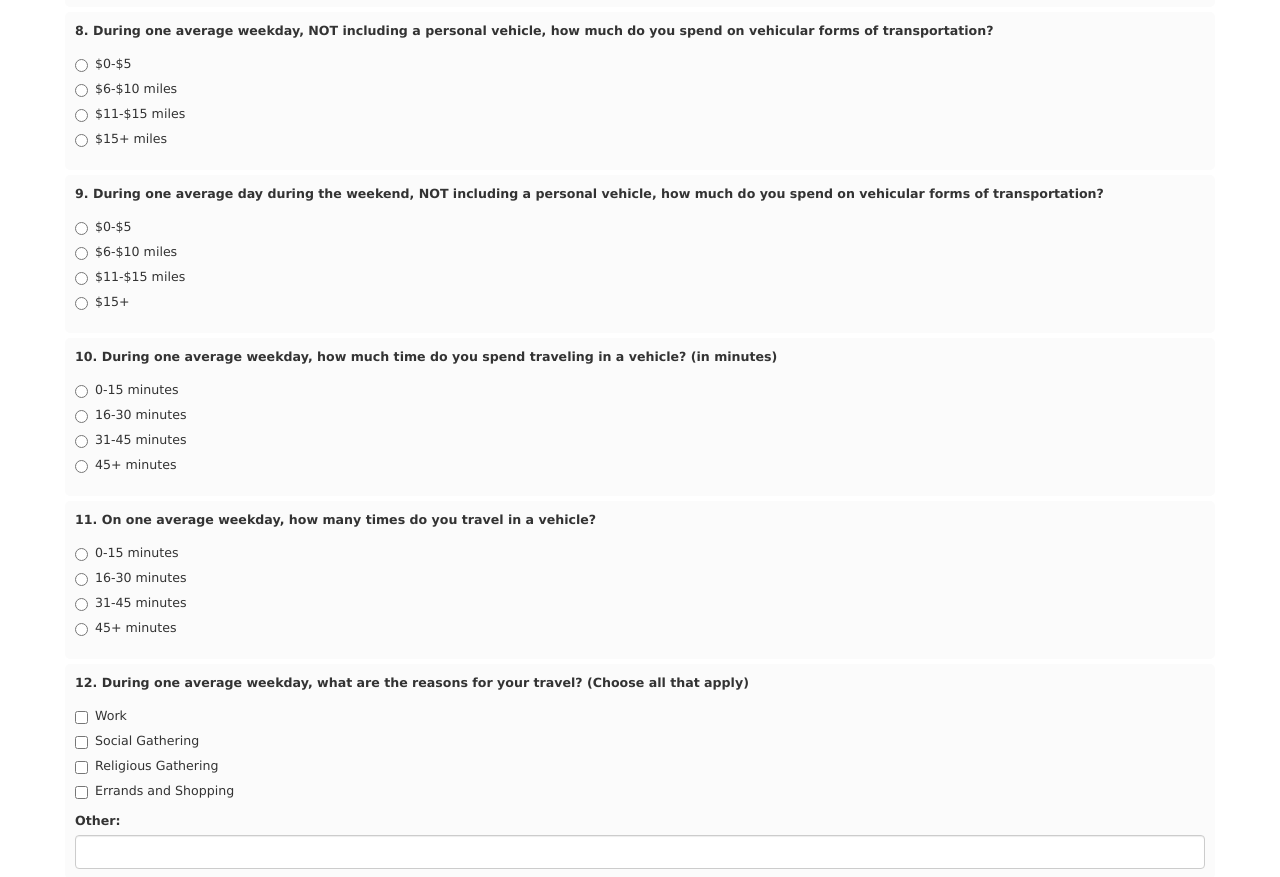
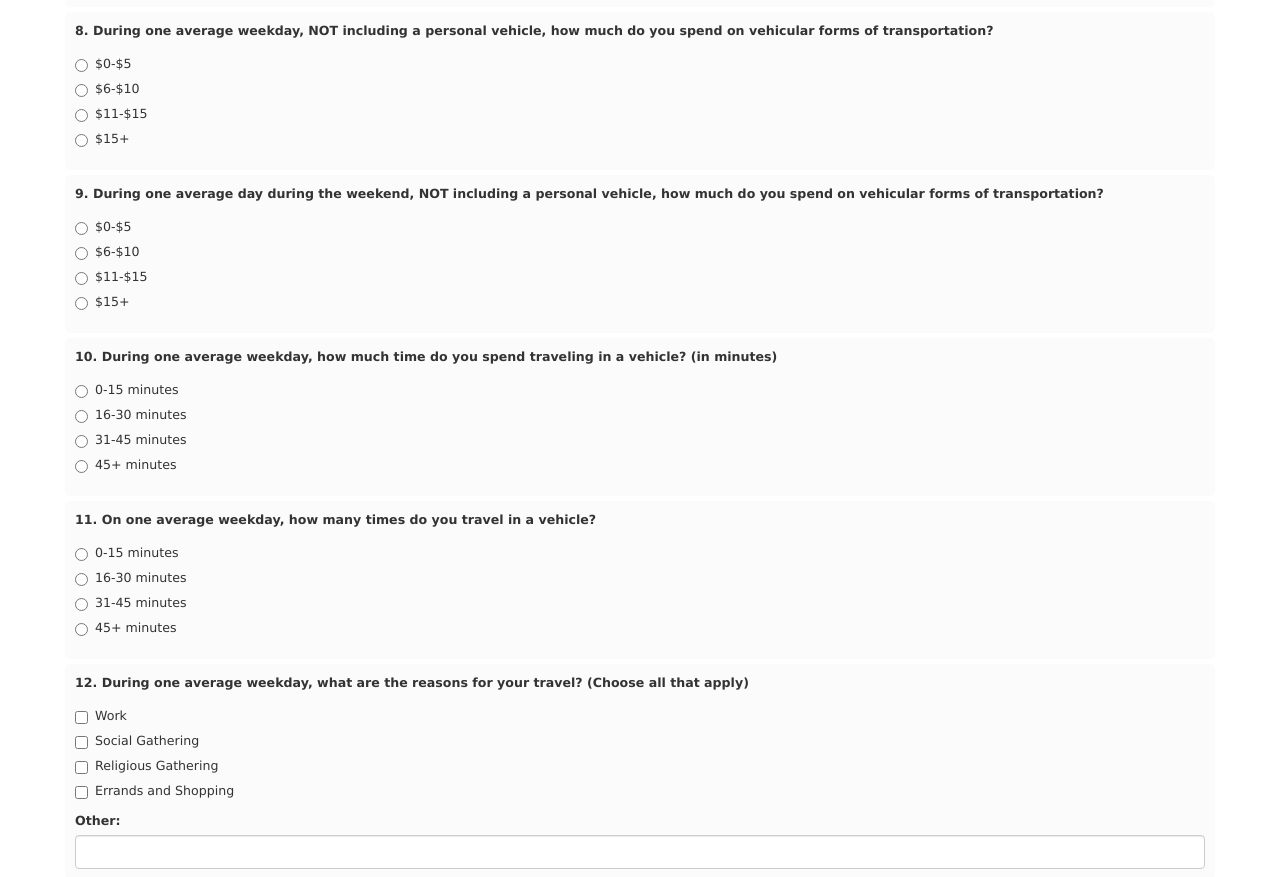
Before and after one commit to nalena/nalena.github.io, a plain HTML site: page index.html in a window 1280 px wide. Shown: the part 1661-2538 px from the top of the page. Drawn offline with nearby package versions, Linux system fonts and the light colour scheme.

Commit message:
Nalena no sabe que quiere

```diff
--- a/index.html
+++ b/index.html
@@ -129,11 +129,11 @@
 
 <div class="radio"><label><input name="SpendNoPV" type="radio" value="$0-$5" /> $0-$5 </label></div>
 
-<div class="radio"><label><input name="SpendNoPV" type="radio" value="$6-$10" /> $6-$10 miles </label></div>
+<div class="radio"><label><input name="SpendNoPV" type="radio" value="$6-$10" /> $6-$10 </label></div>
 
-<div class="radio"><label><input name="SpendNoPV" type="radio" value="$11-$15" />$11-$15 miles</label></div>
+<div class="radio"><label><input name="SpendNoPV" type="radio" value="$11-$15" />$11-$15</label></div>
 
-<div class="radio"><label><input name="SpendNoPV" type="radio" value="$15+" />$15+ miles </label></div>
+<div class="radio"><label><input name="SpendNoPV" type="radio" value="$15+" />$15+ </label></div>
 </div>
 </fieldset>
 
@@ -142,9 +142,9 @@
 
 <div class="radio"><label><input name="SpendNoPVWk" type="radio" value="$0-$5" /> $0-$5 </label></div>
 
-<div class="radio"><label><input name="SpendNoPVWk" type="radio" value="$6-$10" />$6-$10 miles </label></div>
+<div class="radio"><label><input name="SpendNoPVWk" type="radio" value="$6-$10" />$6-$10 </label></div>
 
-<div class="radio"><label><input name="SpendNoPVWk" type="radio" value="$11-$15" />$11-$15 miles</label></div>
+<div class="radio"><label><input name="SpendNoPVWk" type="radio" value="$11-$15" />$11-$15 </label></div>
 
 <div class="radio"><label><input name="SpendNoPVWk" type="radio" value="$15+" />$15+ </label></div>
 </div>
```
